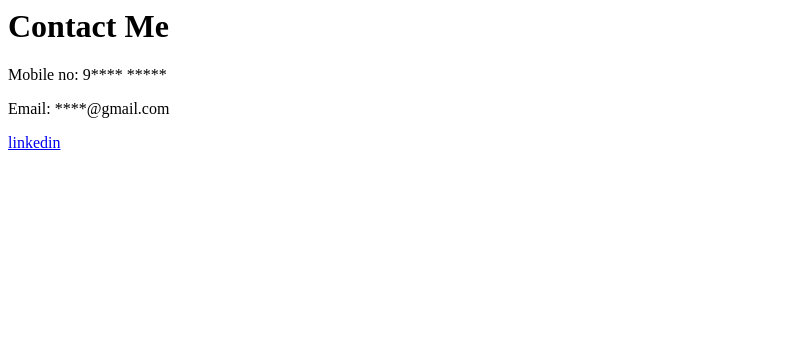
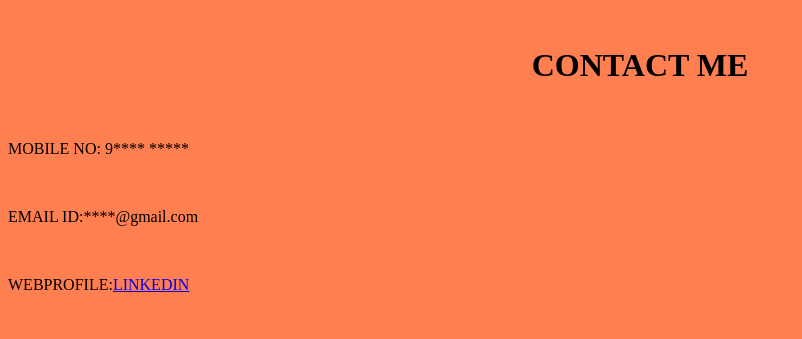
Before and after one commit to visuvarthan/html-portfolio, a plain HTML site: page public/contact.html in a window 1280 px wide. Shown: the whole page, without its empty margins (0-802 px from the left). Drawn offline with Linux system fonts and the light colour scheme.

Commit message:
contact.html

```diff
--- a/public/contact.html
+++ b/public/contact.html
@@ -1,6 +1,27 @@
-<h1>Contact Me</h1>
-<p>Mobile no: 9**** *****</p>
-<p>Email: ****@gmail.com</p>
-<p>
-<a href="https://www.linkedin.com/in/visu-varthan-282b16285?lipi=urn%3Ali%3Apage%3Ad_flagship3_profile_view_base_contact_details%3Bf8GSnTxRRK%2Byu76Ur1jbbg%3D%3D" draggable="true">linkedin</a>
-</p>
+<!DOCTYPE html>
+<html lang="en">
+<head>
+    <meta charset="UTF-8">
+    <meta name="viewport" content="width=device-width, initial-scale=1.0">
+    <title>Document</title>
+</head>
+<body style="background-color: coral;">
+    <div>
+        <br />
+
+        <h1 style="text-align: center ;">CONTACT ME</h1>
+
+        <br />
+        <p>MOBILE NO: 9**** *****</p>
+
+        <br />
+        <p>EMAIL ID:****@gmail.com</p>
+
+        <br />
+        <p>WEBPROFILE:<a href="https://www.linkedin.com/in/visu-varthan-282b16285?lipi=urn%3Ali%3Apage%3Ad_flagship3_profile_view_base_contact_details%3Bf8GSnTxRRK%2Byu76Ur1jbbg%3D%3D" draggable="true">LINKEDIN</a></p>
+
+        <br />
+
+    </div>
+</body>
+</html>
```
